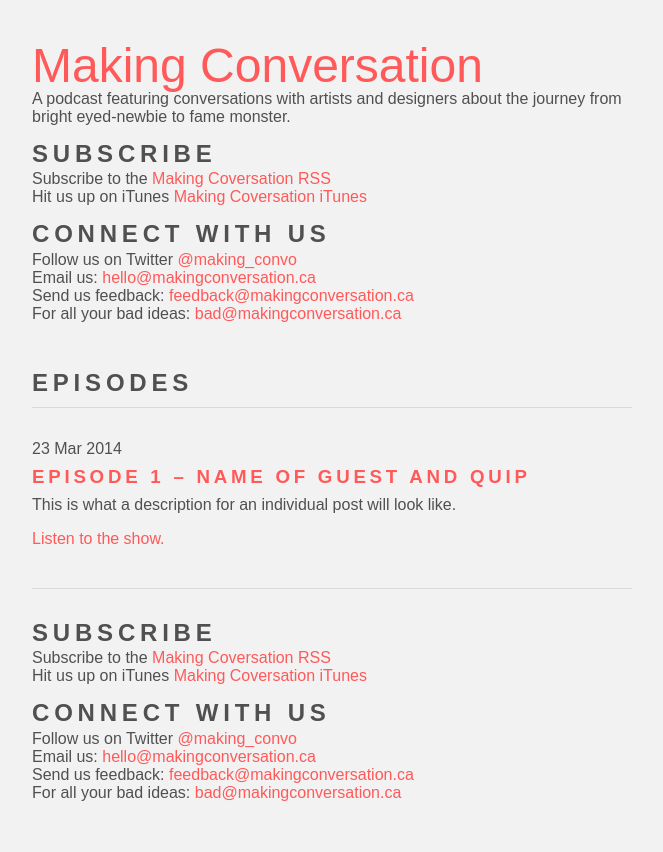
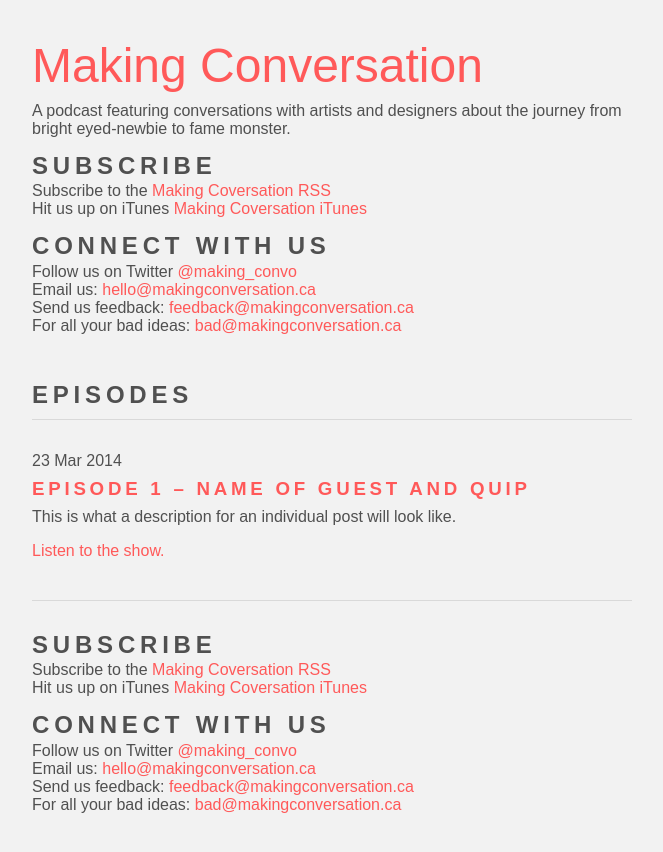
Before and after one commit to justinalm/makingconversation, a Jekyll site: the page built from index.html, in a window 1280 px wide. Shown: the top 852 px of the page, without its empty margins (308-971 px from the left). Built offline with Jekyll 4.4.1, drawn with Linux system fonts in a browser that asks for light colours.

Commit message:
Updated bottom margin on the logo

```diff
--- a/css/stylesheets/screen.css
+++ b/css/stylesheets/screen.css
@@ -524,7 +524,7 @@
   text-transform: none;
   letter-spacing: 0;
   font-size: 3em;
-  margin: 0;
+  margin: 0 0 0.25em 0;
 }
 
 /* line 29, ../sass/_type.scss */
```
Also changed, not shown: 1 other file.
